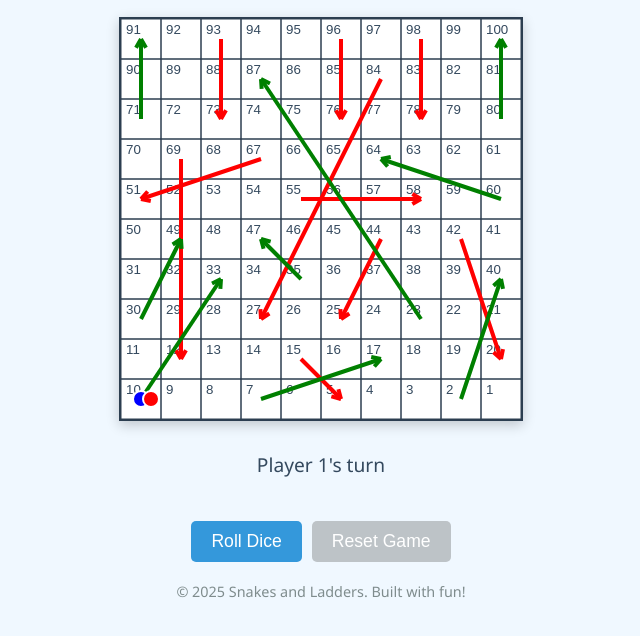
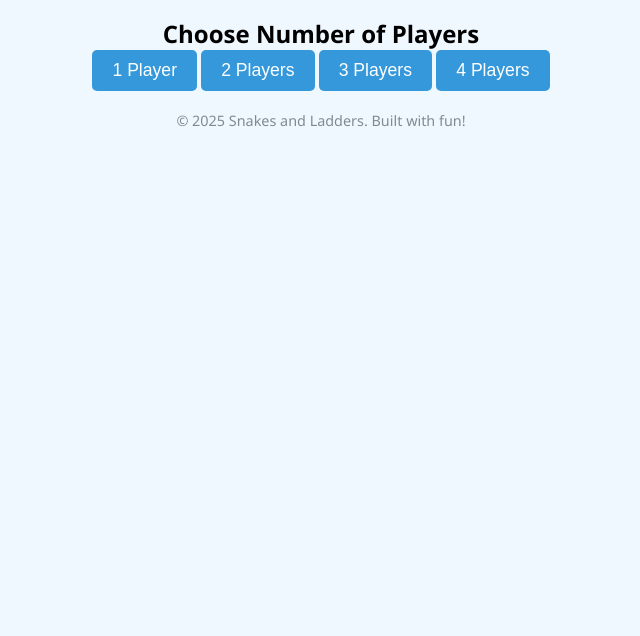
Before and after one commit to hbazd/snakes-and-ladders, a plain HTML site: page index.html in a window 1280 px wide. Shown: the part 136-772 px from the top of the page, without its empty margins (319-959 px from the left). Drawn offline with Linux system fonts and the light colour scheme.

Commit message:
Update index 2.html

```diff
--- a/index.html
+++ b/index.html
@@ -13,10 +13,19 @@
     <p class="instructions">Roll the dice to move your player. Climb ladders to advance, avoid snakes that send you back! First to reach 100 wins.</p>
   </header>
   <main>
-    <section aria-label="Game Board">
-      <canvas id="gameCanvas" width="400" height="400" aria-label="Snakes and Ladders game board"></canvas>
+    <section aria-label="Player Selection" id="playerSelection">
+      <h2>Choose Number of Players</h2>
+      <div class="player-select">
+        <button onclick="startGame(1)">1 Player</button>
+        <button onclick="startGame(2)">2 Players</button>
+        <button onclick="startGame(3)">3 Players</button>
+        <button onclick="startGame(4)">4 Players</button>
+      </div>
     </section>
-    <section class="controls" aria-label="Game Controls">
+    <section aria-label="Game Board" class="game-section hidden">
+      <canvas id="gameCanvas" width="400" height="400" aria-label="Snakes and Ladders game board and dice"></canvas>
+    </section>
+    <section class="controls game-section hidden" aria-label="Game Controls">
       <div class="game-info">
         <p id="playerStatus" aria-live="polite">Player 1's turn</p>
         <p id="diceResult" aria-live="polite"></p>
```
